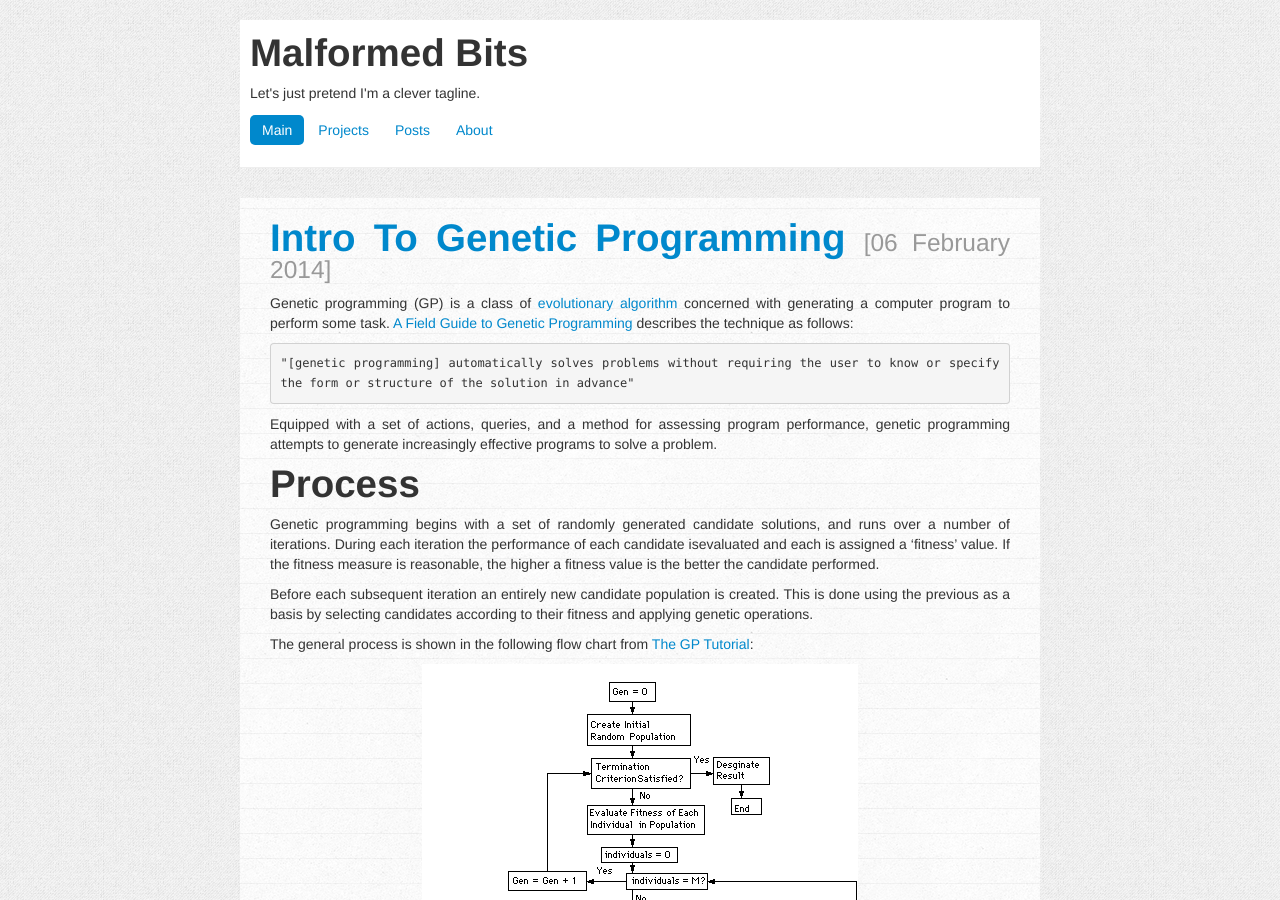
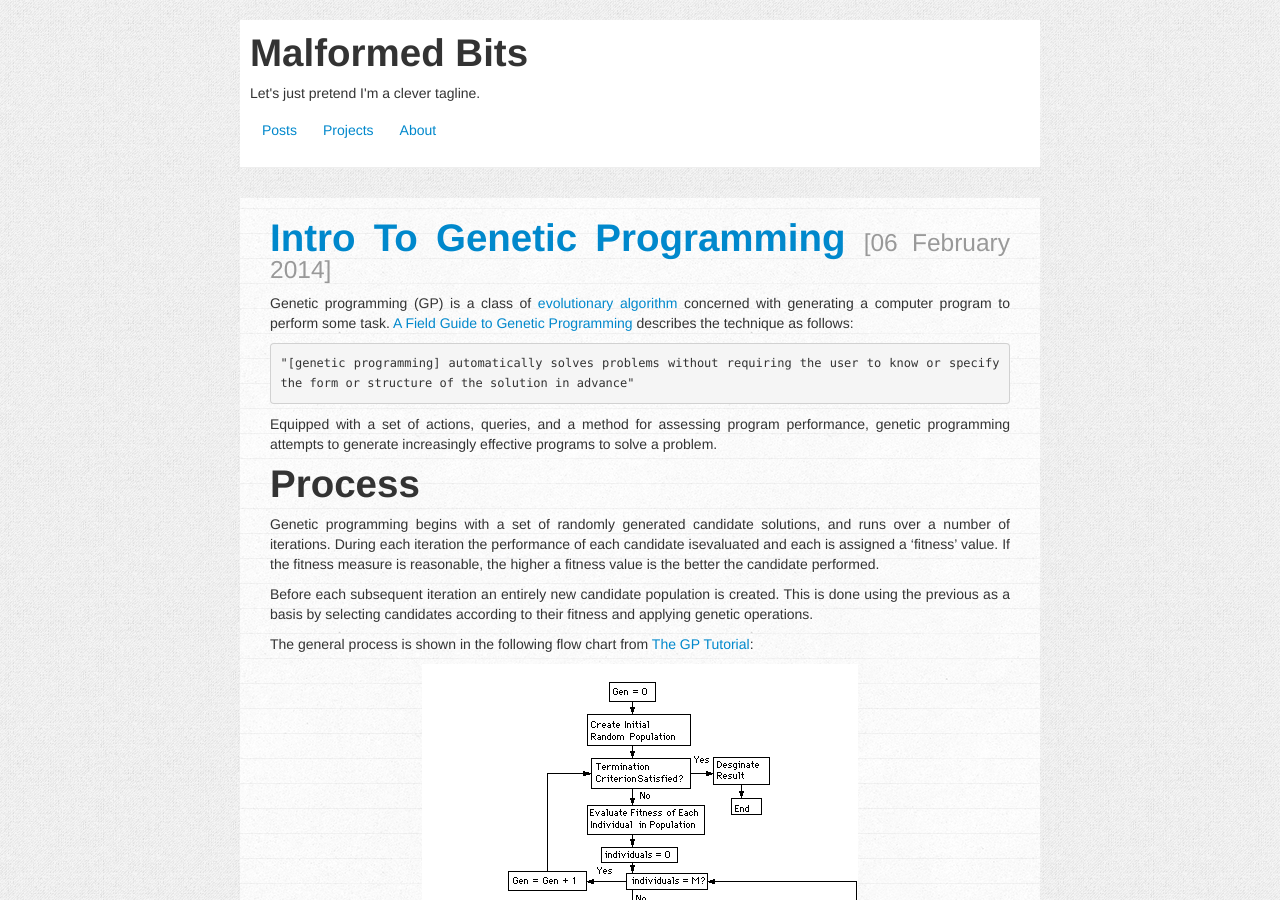
Before and after one commit to charlottepierce/charlottepierce.github.com, a Jekyll site: the page built from index.html, in a window 1280 px wide and 900 px high. Built offline with Jekyll 4.4.1, drawn with Linux system fonts in a browser that asks for light colours.

Commit message:
Restructured navigation buttons.
Signed-off-by: Charlotte Pierce <charlotte@malformed-bits.com>

```diff
--- a/_includes/page_header.html
+++ b/_includes/page_header.html
@@ -3,9 +3,8 @@
 	<p>Let's just pretend I'm a clever tagline.</p>
 
 	<ul class="nav nav-pills">
-		<li class="active"><a href="/">Main</a></li>
+		<li><a href="/archive">Posts</a></li>
 		<li><a href="/projects">Projects</a></li>
-		<li><a href="/archive">Posts</a></li>
 		<li><a href="/about">About</a></li>
 	</ul>
 </div>
```
